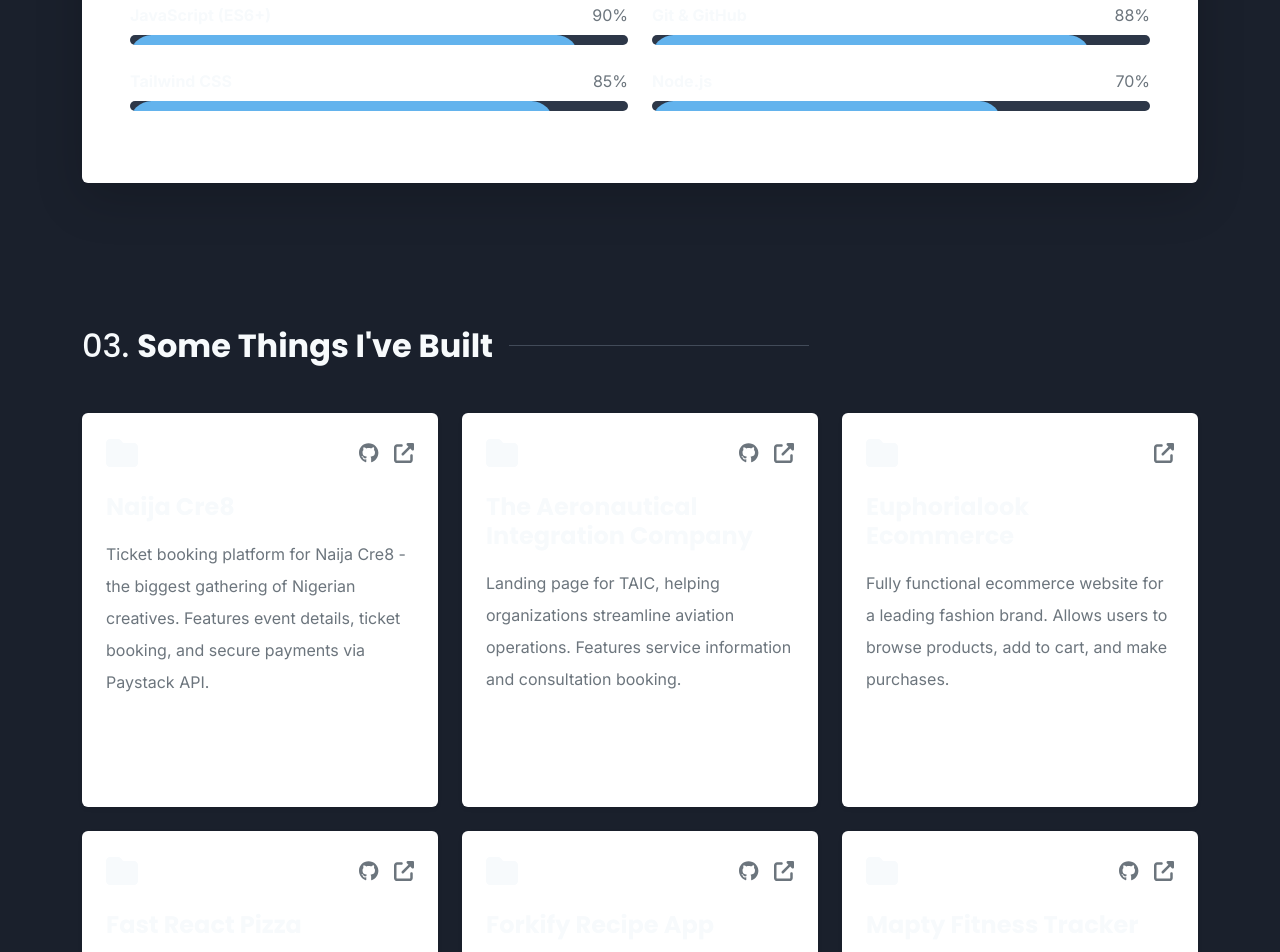
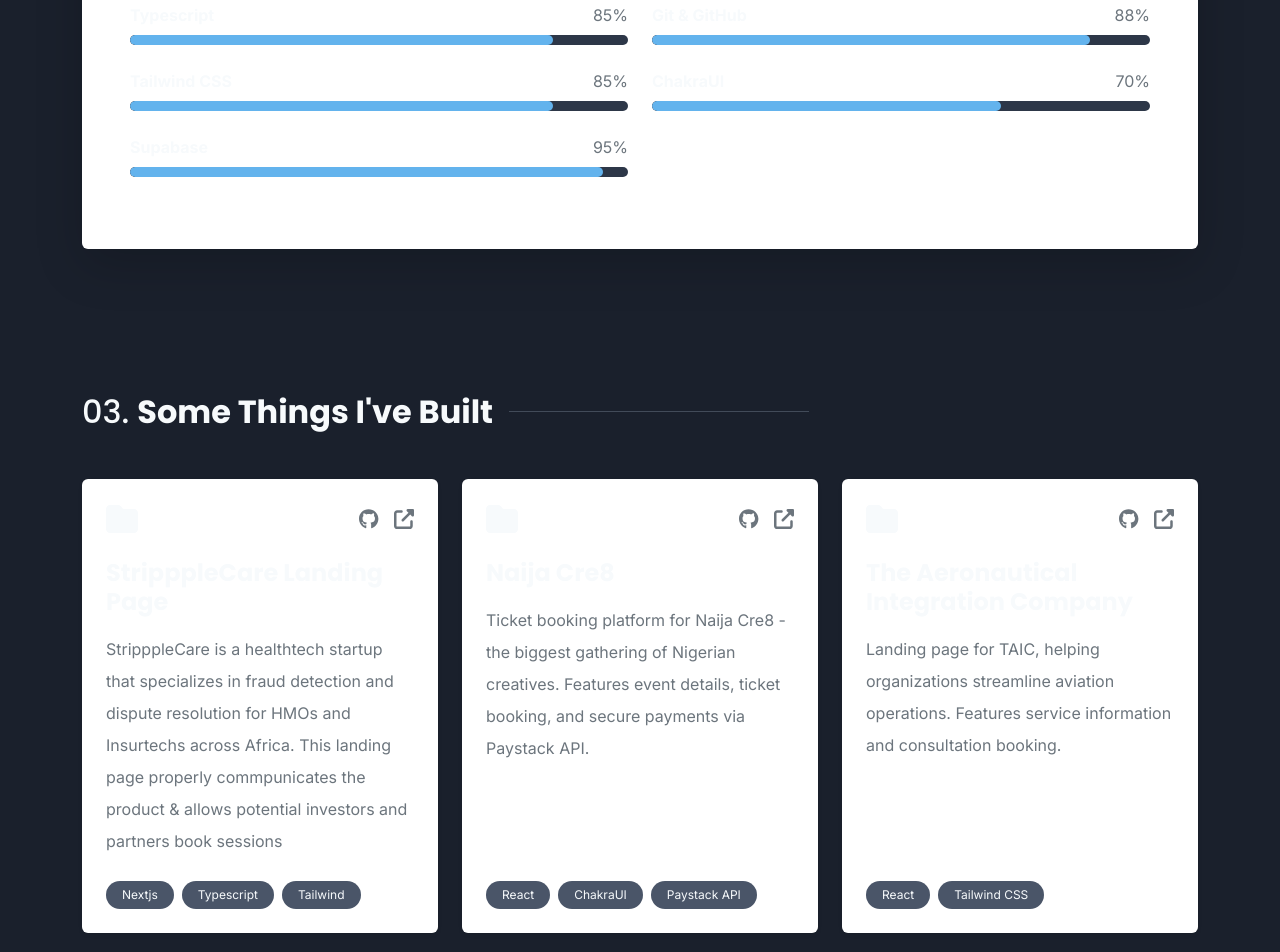
Before and after one commit to Kafolabi/portfolio, a React (Create React App) app: page / in a window 1280 px wide. Shown: the part 1700-2652 px from the top of the page. Built offline with nearby package versions, Linux system fonts and the light colour scheme; a web font is replaced by a local one.

Commit message:
Slight adjustments made

```diff
--- a/src/components/Portfolio.js
+++ b/src/components/Portfolio.js
@@ -6,10 +6,18 @@
 
 const projects = [
   {
+    title: "StripppleCare Landing Page",
+    description:
+      "StripppleCare is a healthtech startup that specializes in fraud detection and dispute resolution for HMOs and Insurtechs across Africa. This landing page properly commpunicates the product & allows potential investors and partners book sessions ",
+    tech: ["Nextjs", "Typescript", "Tailwind"],
+    github: "https://github.com/Kafolabi/strippple-frontend",
+    link: "https://strippplecare.com/",
+  },
+  {
     title: "Naija Cre8",
     description:
       "Ticket booking platform for Naija Cre8 - the biggest gathering of Nigerian creatives. Features event details, ticket booking, and secure payments via Paystack API.",
-    tech: ["React", "Chakra UI", "Paystack API"],
+    tech: ["React", "ChakraUI", "Paystack API"],
     github: "https://github.com/Kafolabi/naija-cre8",
     link: "https://naijacre8.com",
   },
@@ -45,14 +53,14 @@
     github: "https://github.com/Kafolabi/forkify",
     link: "https://forkify-nine-tan.vercel.app/",
   },
-  {
-    title: "Mapty Fitness Tracker",
-    description:
-      "Map-based workout tracker. Log running and cycling activities, view workout history, and analyze performance. Uses Geolocation API and LocalStorage.",
-    tech: ["HTML", "CSS", "ES6+ JavaScript"],
-    github: "https://github.com/Kafolabi/mapty",
-    link: "https://my-mapty-fitness.netlify.app/",
-  },
+  // {
+  //   title: "Mapty Fitness Tracker",
+  //   description:
+  //     "Map-based workout tracker. Log running and cycling activities, view workout history, and analyze performance. Uses Geolocation API and LocalStorage.",
+  //   tech: ["HTML", "CSS", "ES6+ JavaScript"],
+  //   github: "https://github.com/Kafolabi/mapty",
+  //   link: "https://my-mapty-fitness.netlify.app/",
+  // },
 ];
 
 const ProjectCard = ({ project }) => {
@@ -107,7 +115,7 @@
             {project.tech.map((tech, index) => (
               <span
                 key={index}
-                className="badge bg-secondary-subtle text-secondary-emphasis rounded-pill fw-normal px-3 py-2"
+                className="badge rounded-pill fw-normal px-3 py-2 tech-badge"
               >
                 {tech}
               </span>
@@ -166,6 +174,10 @@
         .project-card:hover {
           box-shadow: var(--shadow-lg) !important;
         }
+        .tech-badge {
+          background-color: var(--border-color);
+          color: var(--text-primary);
+        }
       `}</style>
     </section>
   );
--- a/src/components/Skills.js
+++ b/src/components/Skills.js
@@ -1,4 +1,3 @@
-import React from "react";
 import Skillset from "./Skillset.js";
 import { motion } from "framer-motion";
 
--- a/src/components/Skillset.js
+++ b/src/components/Skillset.js
@@ -13,7 +13,7 @@
       >
         <motion.div
           className="progress-bar rounded-pill"
-          style={{ backgroundColor: "var(--accent-color)" }}
+          style={{ backgroundColor: "var(--accent-color)", height: "100%" }}
           initial={{ width: 0 }}
           whileInView={{ width: value }}
           viewport={{ once: true }}
@@ -26,12 +26,13 @@
 
 const Skillset = () => {
   const skills = [
-    { name: "Bootstrap", value: "100%", percentage: "100%" },
-    { name: "React", value: "95%", percentage: "95%" },
-    { name: "JavaScript (ES6+)", value: "90%", percentage: "90%" },
+    { name: "React", value: "100%", percentage: "95%" },
+    { name: "Nextjs", value: "80%", percentage: "80%" },
+    { name: "Typescript", value: "85%", percentage: "85%" },
     { name: "Git & GitHub", value: "88%", percentage: "88%" },
     { name: "Tailwind CSS", value: "85%", percentage: "85%" },
-    { name: "Node.js", value: "70%", percentage: "70%" },
+    { name: "ChakraUI", value: "70%", percentage: "70%" },
+    { name: "Supabase", value: "95%", percentage: "95%" },
   ];
 
   return (
```
